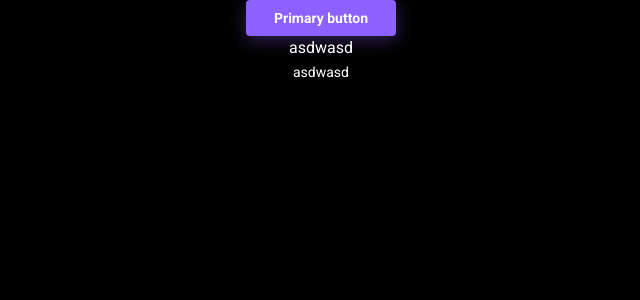
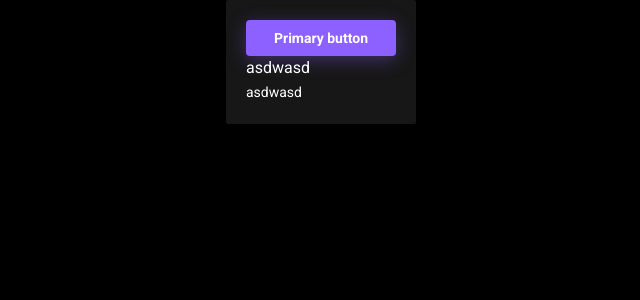
Before and after one commit to xxxGaDxxx/cards-vite, a React (Vite) app: page / in a window 1280 px wide. Shown: the top 300 px of the page, without its empty margins (319-959 px from the left). Built offline with nearby package versions, Linux system fonts and the light colour scheme.

Commit message:
add card

```diff
--- a/src/App.tsx
+++ b/src/App.tsx
@@ -1,15 +1,18 @@
 import { Button } from './components/ui/button'
 import s from './app.module.scss'
 import { Typography } from './components/ui/typography'
+import { Card } from './components/ui/card'
 
 export function App() {
   return (
     <div className={s.container}>
-      <Button variant={'primary'}>Primary button</Button>
-      <Typography>asdwasd</Typography>
-      <Typography as={'span'} variant={'body2'}>
-        asdwasd
-      </Typography>
+      <Card className={s.card}>
+        <Button variant={'primary'}>Primary button</Button>
+        <Typography>asdwasd</Typography>
+        <Typography as={'span'} variant={'body2'}>
+          asdwasd
+        </Typography>
+      </Card>
     </div>
   )
 }
--- a/src/app.module.scss
+++ b/src/app.module.scss
@@ -5,7 +5,7 @@
   justify-content: center;
 }
 
-.containerButtonFull {
-  width: 100%;
+.card {
+  margin: 0 auto;
   padding: 20px;
 }
--- /dev/null
+++ b/src/components/ui/card/card.module.scss
@@ -0,0 +1,6 @@
+.card {
+  background-color: var(--color-bg-paper);
+  border-color: var(--color-border-primary);
+  border-radius: 2px;
+  box-shadow: 1px 1px 2px rgb(0 0 0 / 10%), -1px -1px 2px rgb(0 0 0 / 10%);
+}
--- /dev/null
+++ b/src/components/ui/card/card.tsx
@@ -0,0 +1,13 @@
+import { ComponentPropsWithoutRef, FC, ReactNode } from 'react'
+
+import { clsx } from 'clsx'
+
+import s from './card.module.scss'
+
+type CardType = {
+  children: ReactNode
+} & ComponentPropsWithoutRef<'div'>
+
+export const Card: FC<CardType> = ({ className, ...restProps }) => {
+  return <div className={clsx(s.card, className)} {...restProps}></div>
+}
--- /dev/null
+++ b/src/components/ui/card/index.ts
@@ -0,0 +1 @@
+export * from './card.tsx'
```
Also changed, not shown: 1 other file (tests, documents, lock files or other folders).
